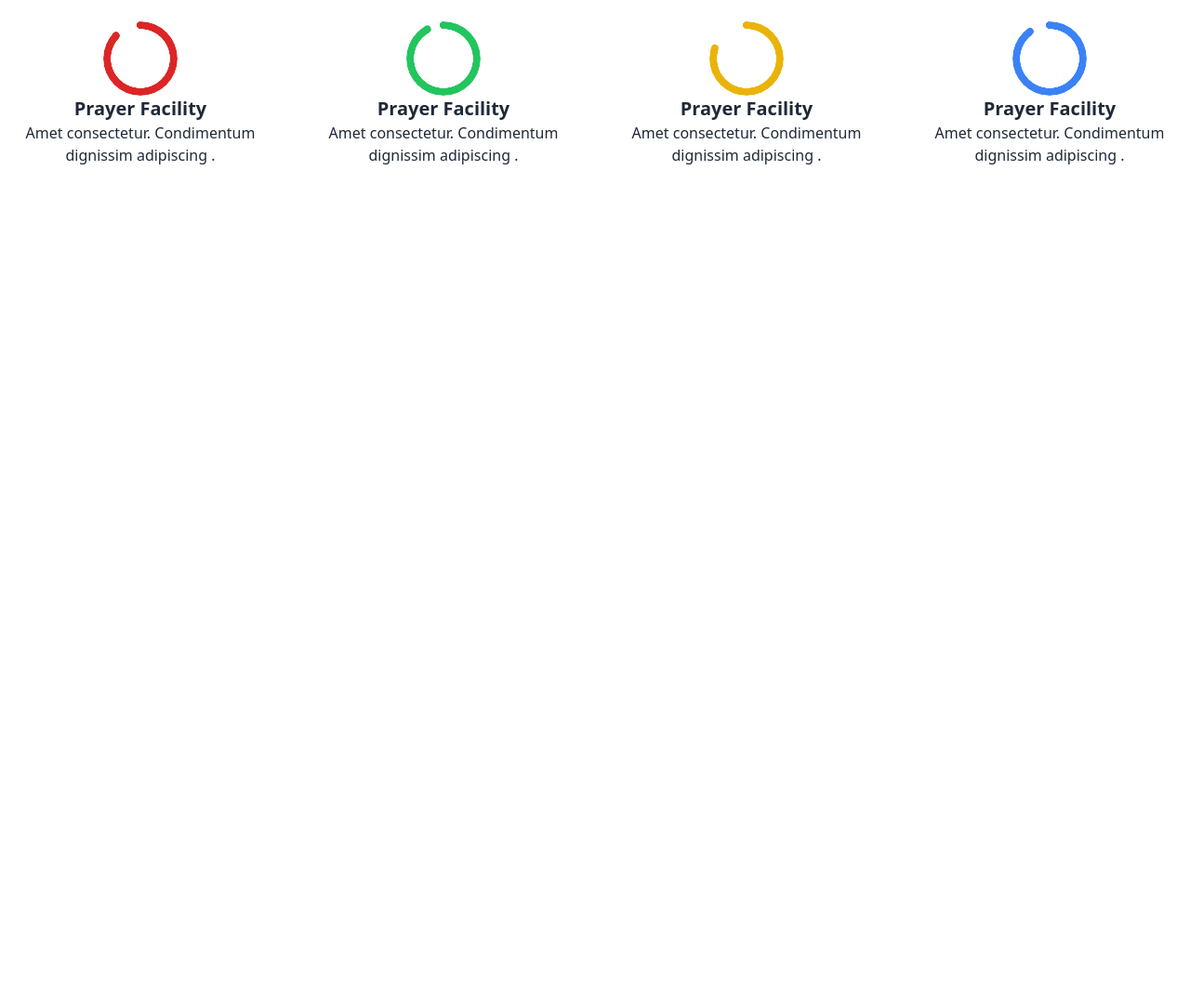
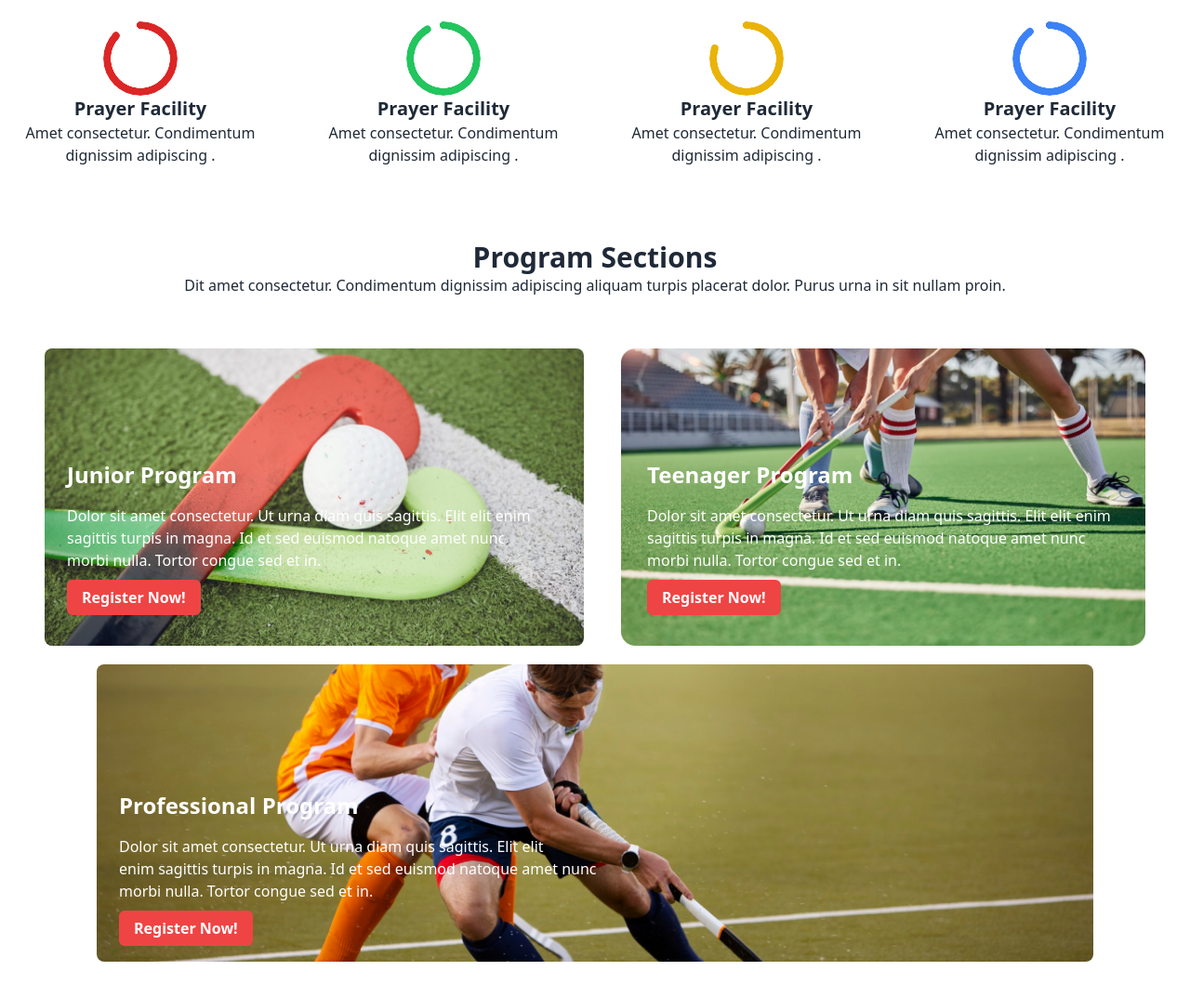
Before and after one commit to khayerhossain/practice-task-05, a plain HTML site: page index.html in a window 1280 px wide. Shown: the part 783-1856 px from the top of the page at 93% size. Before the commit the page ends 970 px from the top, so only its background shows below. Drawn offline with nearby package versions, Linux system fonts and the light colour scheme.

Commit message:
program section complete

```diff
--- a/index.html
+++ b/index.html
@@ -135,6 +135,58 @@
                 </div>
             </div>
         </section>
+        <!-- program section -->
+        <section class="my-20 lg:mx-10">
+            <h2 class="text-3xl font-bold text-center">Program Sections</h2>
+            <p class="text-center">Dit amet consectetur. Condimentum dignissim adipiscing aliquam turpis placerat dolor.
+                Purus urna in sit nullam proin. </p>
+            <!-- program one -->
+            <div class="grid grid-cols-1 lg:grid-cols-2 lg:mt-14 lg:space-x-4 mb-5 gap-6">
+                <!-- program one -->
+                <div class=" overflow-hidden transform transition duration-500 hover:scale-105 relative">
+                    <img class="w-full h-80 rounded-lg object-cover" src="Images/2.png" alt="">
+                    <div class="p-6 text-white absolute top-24 right-5 ">
+                        <h3 class="text-2xl  font-bold mb-4">Junior Program</h3>
+                        <p class=" mb-4">Dolor sit amet consectetur. Ut urna diam quis sagittis. Elit elit
+                            enim sagittis turpis in magna. Id et sed euismod natoque amet nunc morbi nulla. Tortor
+                            congue sed et in.</p>
+                        <a href="#"
+                            class="bg-red-500 text-white px-4 py-2 rounded-md font-semibold hover:bg-red-600">Register
+                            Now!</a>
+                    </div>
+                </div>
+                <!-- program two -->
+                <div class=" overflow-hidden transform transition duration-500 hover:scale-105 relative">
+                    <img class="w-full h-80 " src="Images/3.png" alt="">
+                    <div class="p-6 text-white absolute top-24 left-1">
+                        <h3 class="text-2xl font-bold mb-4">Teenager Program</h3>
+                        <p class="mb-4">Dolor sit amet consectetur. Ut urna diam quis sagittis. Elit elit
+                            enim sagittis turpis in magna. Id et sed euismod natoque amet nunc
+                            morbi nulla. Tortor
+                            congue sed et in.</p>
+                        <a href="#"
+                            class="bg-red-500 text-white px-4 py-2 rounded-md font-semibold hover:bg-red-600">Register
+                            Now!</a>
+                    </div>
+                </div>
+
+            </div>
+            <!-- progaram three -->
+            <div class="lg:mx-14">
+                <div class="  overflow-hidden transform transition duration-500 hover:scale-105 relative ">
+                    <img class="w-full h-80 object-cover rounded-lg" src="Images/4.png" alt="">
+                    <div class="p-6 text-white absolute top-16 lg:top-28">
+                        <h3 class="text-2xl font-bold mb-4">Professional Program</h3>
+                        <p class=" mb-4">Dolor sit amet consectetur. Ut urna diam quis sagittis. Elit elit <br>
+                            enim sagittis turpis in magna. Id et sed euismod natoque amet nunc <br> morbi nulla. Tortor
+                            congue sed et in.</p>
+                        <a href="#"
+                            class="bg-red-500 text-white px-4 py-2 rounded-md font-semibold hover:bg-red-600">Register
+                            Now!</a>
+                    </div>
+                </div>
+            </div>
+        </section>
     </main>
     <footer>
 
```
